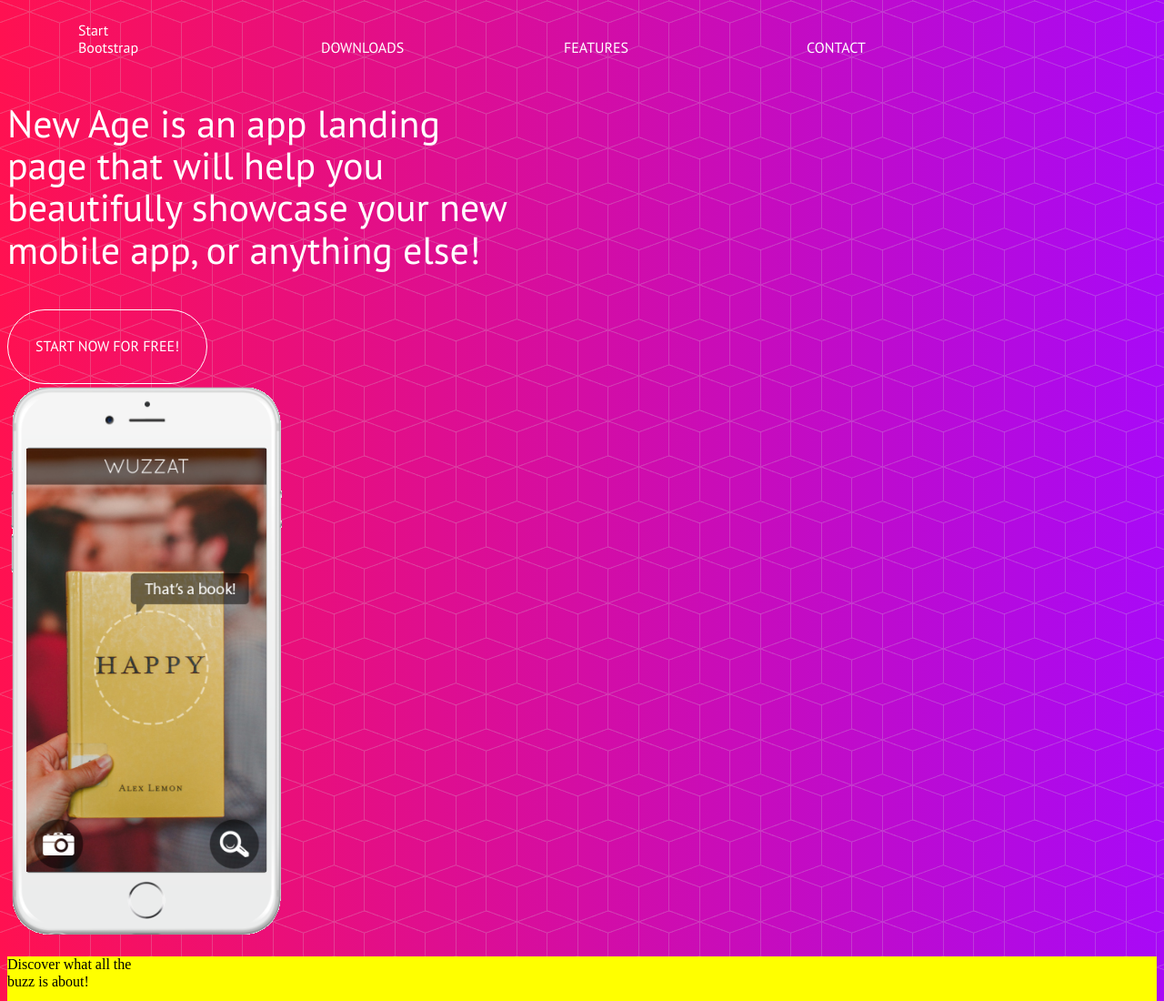
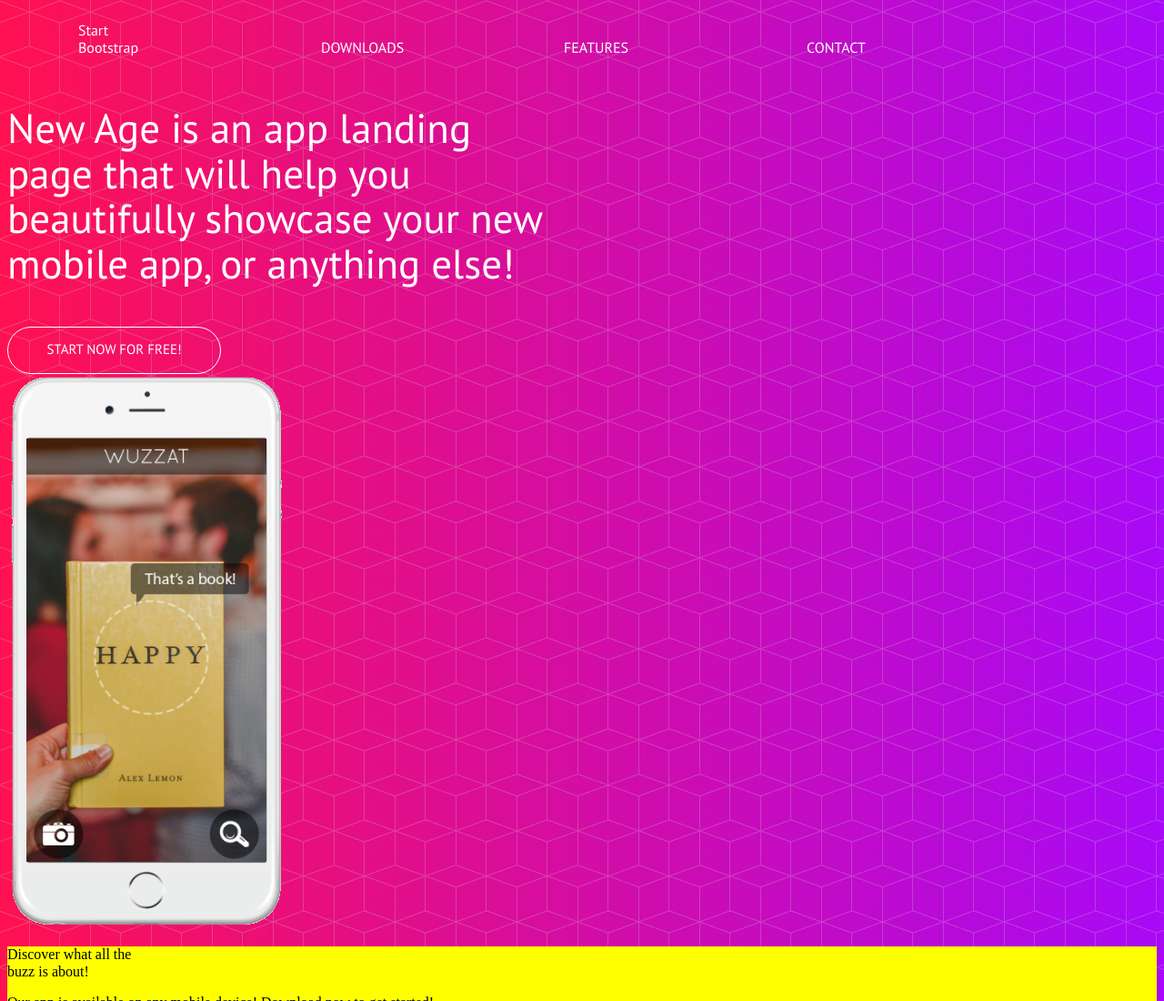
Before and after one commit to marilynmussi/TPGIT, a plain HTML site: page index.html in a window 1280 px wide. Shown: the top 1100 px of the page at 91% size. Drawn offline with Linux system fonts and the light colour scheme; files that its build step writes are made by us from their sources.

Commit message:
perfeccionamiento de la estilizacion del boton de header, tama;o, bordes redondeados, etc

```diff
--- a/style.css
+++ b/style.css
@@ -38,7 +38,7 @@ header p {
 
 	font-family: 'PT Sans', sans-serif;
 	text-align: left;
-	font-size: 42px;
+	font-size: 45px;
 	color: white;
 	line-height: 1.1em;
 }
@@ -49,8 +49,9 @@ header p {
 
 
 	height: 20px;
-	width: 210px;
+	width: 225px;
 	font-family: 'PT Sans', sans-serif;
+	font-size: 15px;
 	color: white;
 	text-align: center;
 	background-color: transparent;
@@ -59,7 +60,7 @@ header p {
  	border-bottom: 1px solid white;
   	border-left: 1px solid white;
   	border-radius: 60px;
-	padding: 30px 4px;
+	padding: 15px 4px;
 
 
 }
```
